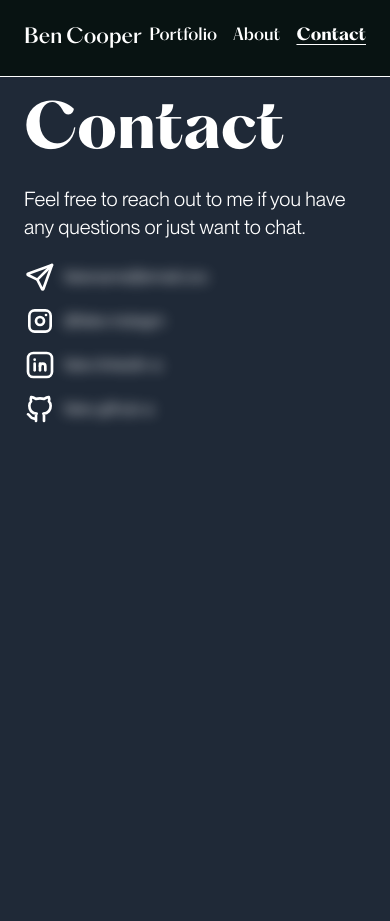
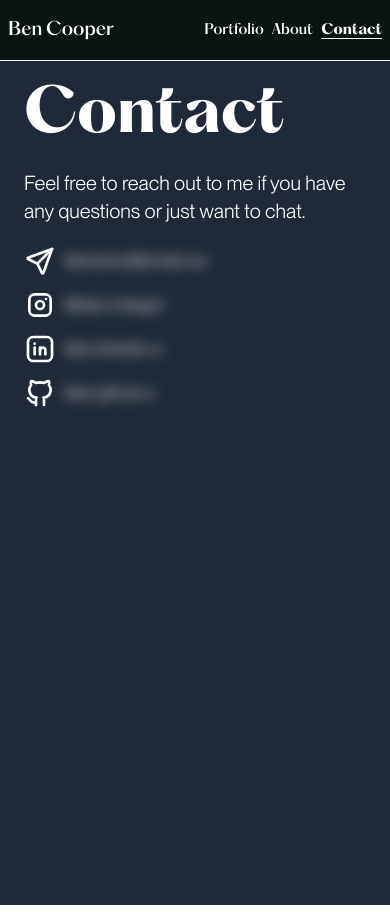
Before and after one commit to ben-coo-per/personal-website, a SvelteKit app: page /contact in a window 390 px wide. Built offline with nearby package versions, Linux system fonts and the light colour scheme.

Commit message:
made mobile friendly header

```diff
--- a/src/components/Card.svelte
+++ b/src/components/Card.svelte
@@ -20,7 +20,7 @@
 	on:mouseleave={() => (hovering = false)}
 >
 	<div class="text-white flex flex-col gap-1 relative z-20">
-		<h4 class="text-sm font-serif">
+		<h4 class="text-md font-serif">
 			{project.title}
 		</h4>
 		<h3 class="text-2xl">{project.subtitle || ''}</h3>
--- a/src/components/Header.svelte
+++ b/src/components/Header.svelte
@@ -13,7 +13,7 @@
 
 {#if backHeader}
 	<header
-		class="sticky top-0 inset-x-0 w-full bg-custom-black text-white font-serif flex justify-between p-6 border-b border-white z-50"
+		class="sticky top-0 inset-x-0 w-full bg-custom-black text-white font-serif flex justify-between py-4 px-2 sm:p-6 border-b border-white z-50"
 		in:fade
 	>
 		<button class="text-xl" on:click={goBack}>&larr; Back</button>
@@ -23,11 +23,11 @@
 	</header>
 {:else}
 	<header
-		class="sticky top-0 inset-x-0 w-full bg-custom-black text-white font-serif flex justify-between p-6 border-b border-white z-50"
+		class="sticky top-0 inset-x-0 w-full bg-custom-black text-white font-serif flex justify-between py-4 px-2 sm:p-6 border-b border-white z-50"
 		in:fade
 	>
-		<h3 class="text-xl">Ben Cooper</h3>
-		<div class="flex gap-4">
+		<h3 class="text-lg sm:text-xl">Ben Cooper</h3>
+		<div class="text-sm md:text-md flex gap-2 md:gap-4 items-center">
 			<a href="/" class="hover:text-gray-400" class:active={$page.url.pathname === '/'}>Portfolio</a
 			>
 			<a href="/about" class="hover:text-gray-400" class:active={$page.url.pathname === '/about'}
--- a/src/routes/+page.svelte
+++ b/src/routes/+page.svelte
@@ -3,15 +3,8 @@
 	import type { PageData } from './$types';
 
 	export let data: PageData;
-	let scrollY: number;
 </script>
-
-<svelte:window bind:scrollY />
 
 {#each data.projects as project}
 	<Card {project} />
 {/each}
-
-<div class="fixed top-0 right-0 z-30 bg-red-500">
-	<p>{scrollY}</p>
-</div>
```
